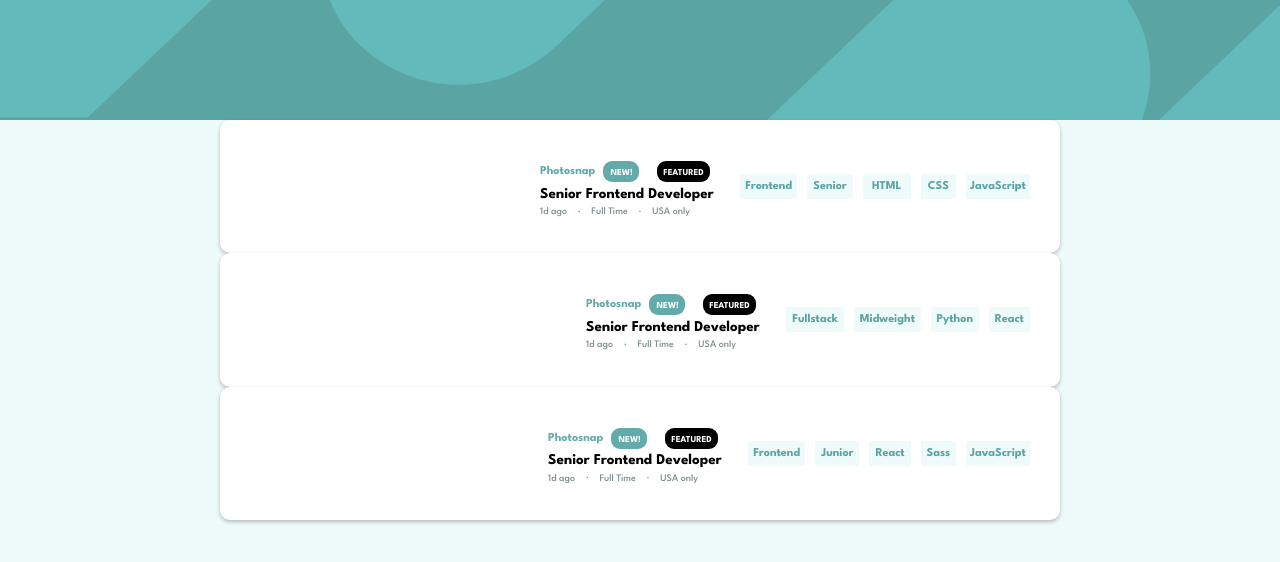
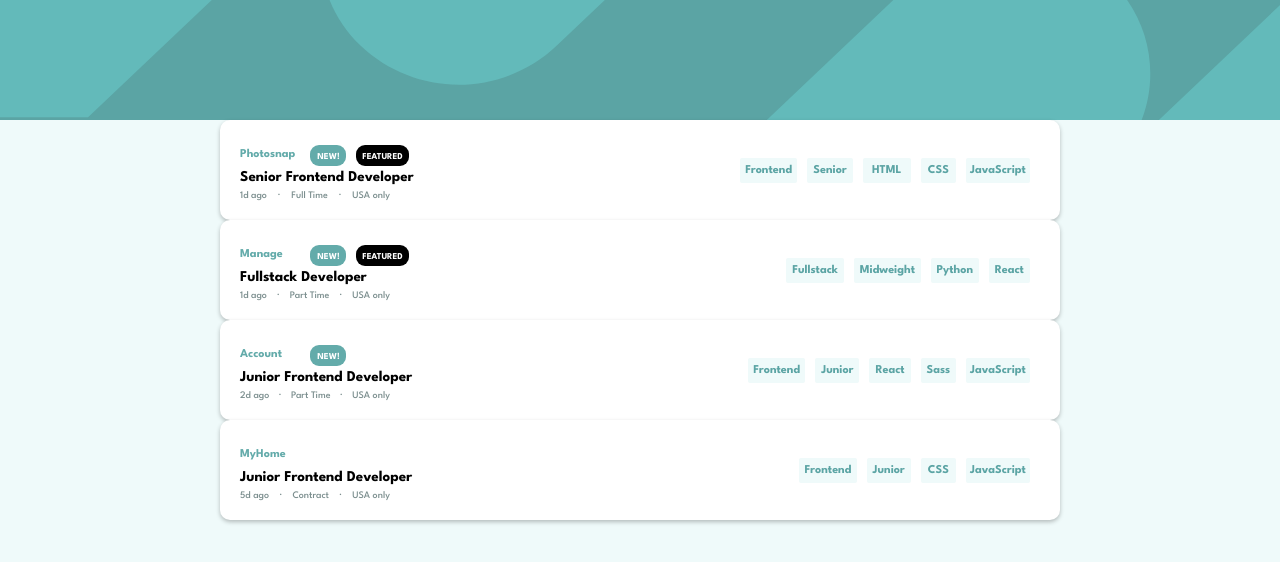
Before and after one commit to mahen2-cmd/Job-Listings, a React (Create React App) app: page / in a window 1280 px wide. Shown: the top 562 px of the page. Built offline with nearby package versions, Linux system fonts and the light colour scheme.

Commit message:
The good thing is that I am able to dynamically change the stuff in the website.

```diff
--- a/src/App.js
+++ b/src/App.js
@@ -9,6 +9,76 @@ import Header from "./Header";
 
 
 function App() {
+
+            const skillProps1 = {
+                skill1: "Frontend",
+                skill2: "Senior",
+                skill3: "HTML",
+                skill4: "CSS",
+                skill5: "JavaScript",
+            };
+
+            const skillProps2 = {
+                skill1: "Fullstack",
+                skill2: "Midweight",
+                skill3: "Python",
+                skill4: "React",
+            };
+
+            const skillProps3 = {
+                skill1: "Frontend",
+                skill2: "Junior",
+                skill3: "React",
+                skill4: "Sass",
+                skill5: "JavaScript",
+            };
+
+            const skillProps4 = {
+                skill1: "Frontend",
+                skill2: "Junior",
+                skill3: "CSS",
+                skill4: "JavaScript",
+            };
+
+            const firstSection1 = {
+                cname: "Photosnap",
+                title: "Senior Frontend Developer",
+                postingTime: "1d ago",
+                workTime: "Full Time",
+                location: "USA only",
+                new: true,
+                featured: true,
+            };
+            const firstSection2 = {
+                cname: "Manage",
+                title: "Fullstack Developer",
+                postingTime: "1d ago",
+                workTime: "Part Time",
+                location: "USA only",
+                new: true,
+                featured: true,
+            };
+            const firstSection3 = {
+                cname: "Account",
+                title: "Junior Frontend Developer",
+                postingTime: "2d ago",
+                workTime: "Part Time",
+                location: "USA only",
+                new: true,
+                featured: false,
+            };
+            const firstSection4 = {
+                cname: "MyHome",
+                title: "Junior Frontend Developer",
+                postingTime: "5d ago",
+                workTime: "Contract",
+                location: "USA only",
+                new: false,
+                featured: false,
+            };
+
+
+
             return (
                 <div>
                     <Header />
@@ -23,14 +93,21 @@ function App() {
                         }}
                     >
                         <Job
-                    prop1="Frontend"
-                    prop2="Senior"
-                    prop3="HTML"
-                    prop4="CSS"
-                    prop5="JavaScript"
+                            skillProps={skillProps1}
+                            firstSectionProps={firstSection1}
                         />
-                <Job prop1="Fullstack" prop2="Midweight" prop3="Python" prop4="React" />
-                <Job prop1="Frontend" prop2="Junior" prop3="React" prop4="Sass" prop5="JavaScript"/>
+                        <Job
+                            skillProps={skillProps2}
+                            firstSectionProps={firstSection2}
+                        />
+                        <Job
+                            skillProps={skillProps3}
+                            firstSectionProps={firstSection3}
+                        />
+                        <Job
+                            skillProps={skillProps4}
+                            firstSectionProps={firstSection4}
+                        />
                     </div>
                 </div>
             );
--- a/src/CompanyName.js
+++ b/src/CompanyName.js
@@ -7,9 +7,11 @@ function CompanyName(props) {
                 color: "hsl(179,30%,53%)",
                 fontSize: "12px",
                 fontWeight: "700",
+                width: "70px",
+                height: "12px",
             }}
         >
-            {props.text}
+            {props.cname}
         </div>
     );
 }
--- a/src/Details.js
+++ b/src/Details.js
@@ -15,7 +15,7 @@ function Details(props) {
                 display: "flex",
             }}
         >
-            <div>{props.prop1}</div>
+            <div>{props.postingTime}</div>
 
             <p
                 style={{
@@ -24,7 +24,7 @@ function Details(props) {
             >
                 .
             </p>
-            <div>{props.prop2}</div>
+            <div>{props.workTime}</div>
             <p
                 style={{
                     paddingBottom: "5px",
@@ -32,9 +32,7 @@ function Details(props) {
             >
                 .
             </p>
-            <div>{props.prop3}</div>
-            {/* {props.prop2}
-            {props.prop3} */}
+            <div>{props.location}</div>
         </div>
     );
 }
--- a/src/FirstSection.js
+++ b/src/FirstSection.js
@@ -6,7 +6,7 @@ import NewTag from "./NewTag";
 import Title from "./Title";
 
 
-function FirstSection() {
+function FirstSection(props) {
     return (
         <div
             style={{
@@ -25,17 +25,22 @@ function FirstSection() {
                     height: "90px",
                     backgroundColor: "white",
                     flexDirection: "row",
-                    justifyContent: "space-between",
+                    justifyContent: "left",
                     display: "flex",
                     alignItems: "center",
                 }}
             >
-                <CompanyName text="Photosnap"/>
-                <NewTag />
-                <FeaturedTag />
+                <CompanyName cname={props.cname} />
+                <div>{props.new && <NewTag />}</div>
+                <div>{props.featured && <FeaturedTag />}</div>
+
             </div>
-            <Title text="Senior Frontend Developer" />
-            <Details prop1="1d ago" prop2="Full Time" prop3="USA only" />
+            <Title title={props.title} />
+            <Details
+                postingTime={props.postingTime}
+                workTime={props.workTime}
+                location={props.location}
+            />
         </div>
     );
 }
--- a/src/Job.js
+++ b/src/Job.js
@@ -5,9 +5,8 @@ import FirstSection from "./FirstSection";
 function Job(props) {
 
 
-    // const propCount = Object.keys(props).length;
 
-    const propEntries = Object.entries(props);
+    const propEntries = Object.entries(props.skillProps);
 
     const skills = propEntries.map(([key, value], index) => (
         <Tag text={value}/>
@@ -19,19 +18,34 @@ function Job(props) {
                 backgroundColor: "white",
                 borderRadius: "10px",
                 boxShadow: "0px 2px 4px rgba(0, 0, 0, 0.25)",
-                // marginBottom: "20px",
                 padding: "20px",
                 width: "800px",
                 height: "120px",
                 display: "flex",
                 alignItems: "center",
-                justifyContent: "right",
+                justifyContent: "space-between",
             }}
         >
-            <FirstSection />
-            {skills}
+            <FirstSection
+                cname={props.firstSectionProps.cname}
+                title={props.firstSectionProps.title}
+                postingTime={props.firstSectionProps.postingTime}
+                workTime={props.firstSectionProps.workTime}
+                location={props.firstSectionProps.location}
+                new={props.firstSectionProps.new}
+                featured={props.firstSectionProps.featured}
+            />
+            <div
+                style={{
+                    display: "flex",
+                    alignItems: "center",
+                    flexDirection: "row",
+                    justifyContent: "space-between",
+                }}
+            >
+                {skills}
+            </div>
         </div>
-
     );
 }
 
--- a/src/Title.js
+++ b/src/Title.js
@@ -11,7 +11,7 @@ function Title(props) {
                 fontWeight: "700",
             }}
         >
-            {props.text}
+            {props.title}
         </div>
     );
 }
```
Lines whose indentation alone changed are shown as unchanged.
